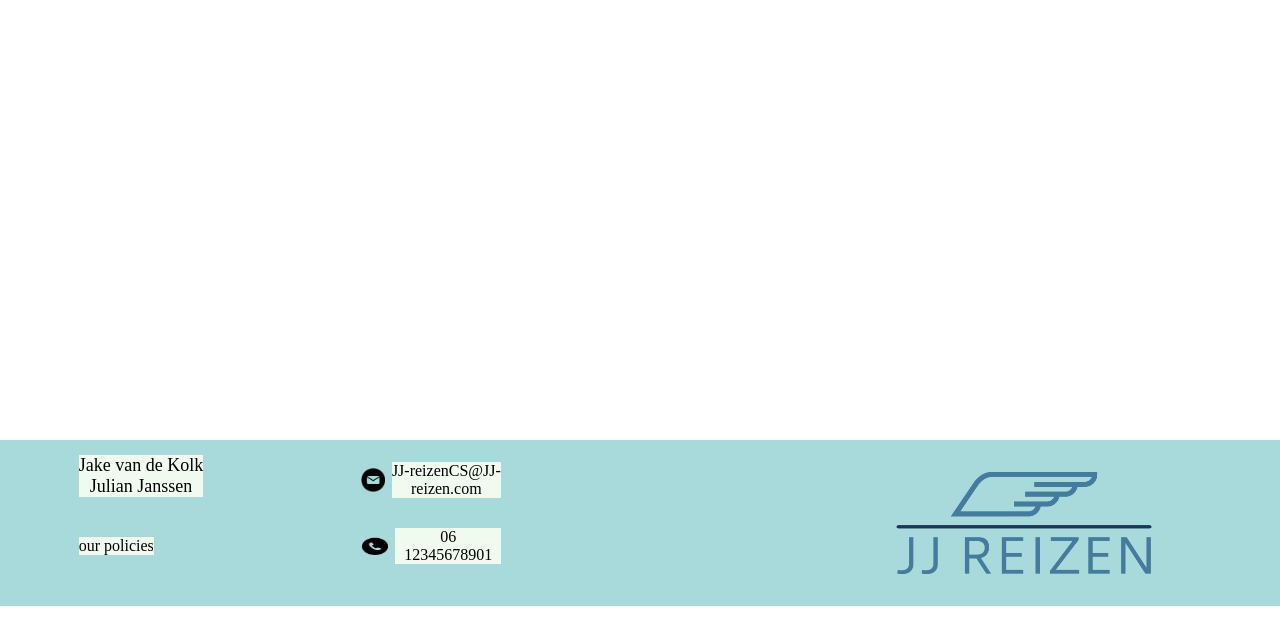
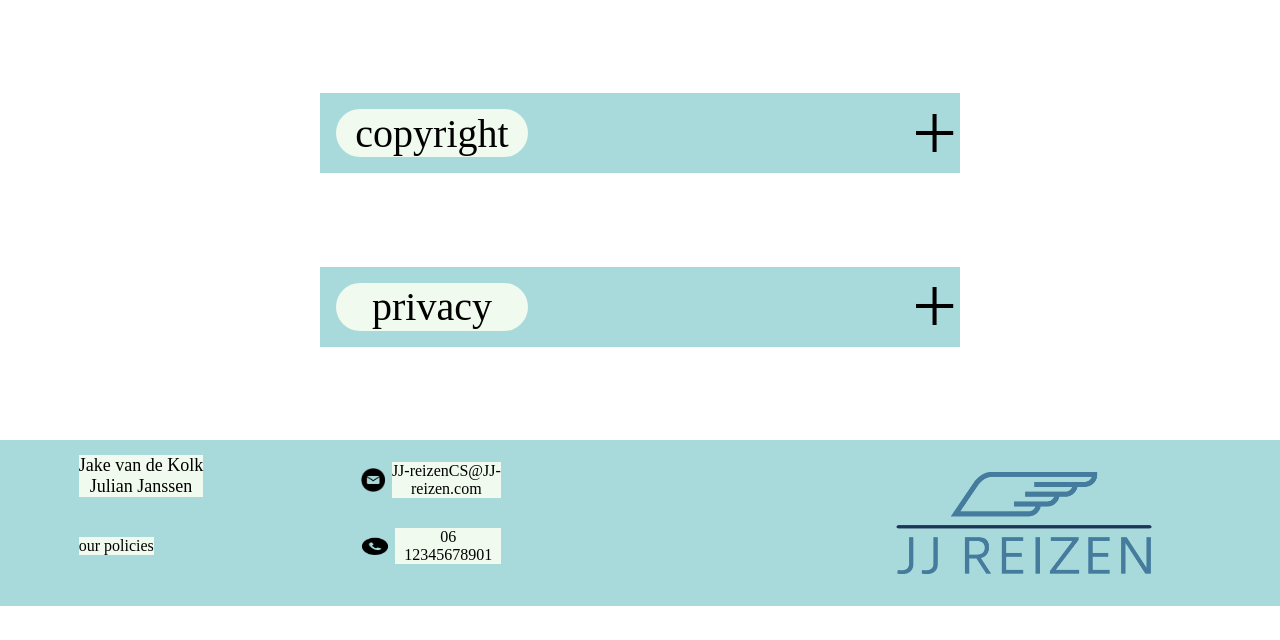
Before and after one commit to ineedausernamehelp/JJ-Reizen, a PHP site: page /polecy.php in a window 1280 px wide. Shown: the part 160-800 px from the top of the page. Run offline with PHP 8.4, Linux system fonts and the light colour scheme.

Commit message:
verder gewerkt aan polecies

```diff
--- a/polecy.php
+++ b/polecy.php
@@ -3,9 +3,11 @@ require_once('comp/header.php');
 ?>
 <div class="hooftcontainer-polecy">
     <div class="copyright-hooft">
-    <div class="copyright-hooft"></div></div>
-    <div>
-    <div></div></div>
+    <div class="copyright-text"><p>copyright</p>
+</div><div id="plusenmin"><p>+</p></div></div>
+    <div class="privacy-hooft">
+    <div class="privacy-text"><p>privacy</p></div>
+    <div id="plusenmin"><p>+</p></div></div>
 </div>
 <?php
 require_once('comp/footer.php')
--- a/styling/style.css
+++ b/styling/style.css
@@ -172,4 +172,49 @@ display: flex;
     height: auto;
     width: 100%;
     min-height: 55vh;
+    display: flex;
+	  flex-direction: column;
+	  flex-wrap: nowrap;
+    justify-content: space-evenly;
+	  align-items: center;
    }
+   .copyright-hooft{
+    width: 50vw;
+    height: 10vh;
+    background-color:#A8DADC;
+    display: flex;
+    align-items: center;
+   }
+   .copyright-text{
+    height: 60%;
+    width: 30%;
+    background-color: #F1FAEE ;
+    margin-left: 2.5%  ;
+    border-radius: 102px;
+    display: flex;
+    justify-content: center;
+    align-items: center;
+    font-size: 40px;
+   }
+   .privacy-hooft{
+    width: 50vw;
+    height: 10vh;
+    background-color:#A8DADC;
+    display: flex;
+    align-items: center;
+   }
+   .privacy-text{
+    height: 60%;
+    width: 30%;
+    background-color: #F1FAEE ;
+    margin-left: 2.5%  ;
+    border-radius: 102px;
+    display: flex;
+    justify-content: center;
+    align-items: center;
+    font-size: 40px;
+   }
+   #plusenmin{
+   padding-left: 60%;
+   font-size: 80px;
+   }
```
Also changed, not shown: scripts/plusmi.js (added).
